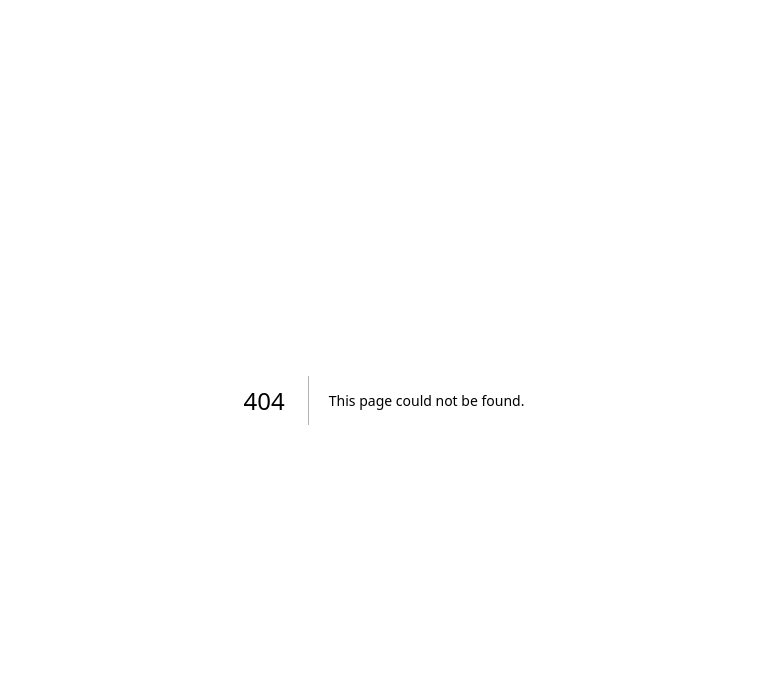
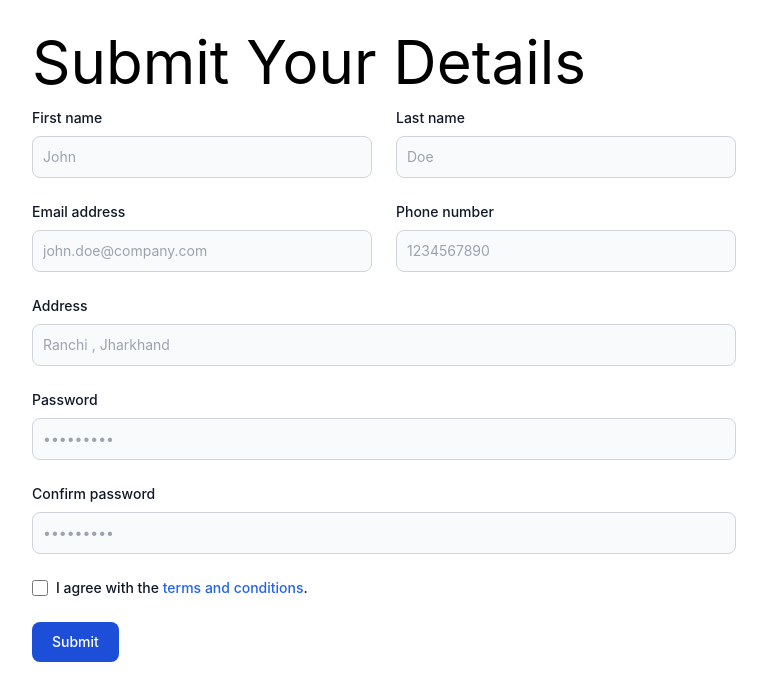
Before and after one commit to HimanshukrRana/Landing-page, a Next.js app: page /Contact in a window 1280 px wide. Before the commit this address had no page. Shown: the top 700 px of the page, without its empty margins (256-1023 px from the left). Built offline with nearby package versions, Linux system fonts and the light colour scheme.

Commit message:
7 commit

```diff
--- a/components/atom/Card1.js
+++ b/components/atom/Card1.js
@@ -5,7 +5,7 @@ export default function Card() {
   return (
     <div>
       <div className="class ">
-        <div className="max-w-sm rounded-lg border border-gray-200 bg-white p-6 shadow-md dark:border-gray-700 dark:bg-gray-800">
+        <div className="max-w-sm rounded-lg border border-gray-200 bg-white p-6 shadow-md  dark:border-gray-700 dark:bg-gray-800">
           <div className="img pb-[79px]">
             <img src="/images/Vector.png" alt="" />
           </div>
@@ -15,7 +15,7 @@ export default function Card() {
               Best Tutors
             </h5>
           </a>
-          <p className="font-mono mb-3 text-gray-500 dark:text-gray-400">
+          <p className="font-mono mb-3 text-gray-500 hover:text-yellow dark:text-gray-400">
             Bring your design vision to life in clean, semantic HTML5
           </p>
         </div>
--- a/components/atom/Card2.js
+++ b/components/atom/Card2.js
@@ -5,7 +5,7 @@ export default function Card() {
   return (
     <div>
       <div className="class ">
-        <div className="max-w-sm rounded-lg border border-gray-200 bg-yellow p-6 shadow-md dark:border-gray-700 dark:bg-gray-800">
+        <div className="max-w-sm rounded-lg border border-gray-200 bg-yellow p-6 shadow-md hover:bg-white dark:border-gray-700 dark:bg-gray-800">
           <div className="img pb-[34px]">
             <img src="/images/Frame 34.png" alt="" />
           </div>
--- a/components/atom/Card3.js
+++ b/components/atom/Card3.js
@@ -5,9 +5,9 @@ export default function Card() {
   return (
     <div>
       <div className="class ">
-        <div className="max-w-sm rounded-lg border border-gray-200 bg-white p-6 shadow-md dark:border-gray-700 dark:bg-gray-800">
-          <div className="pb-[78px]">
-            <img src="/images/Vector2.png" alt="" />
+        <div className="max-w-sm rounded-lg border border-gray-200 bg-white p-6 shadow-md  dark:border-gray-700 dark:bg-gray-800">
+          <div className="pb-[78px] ">
+            <img src="/images/Vector2.png" alt="" className="" />
           </div>
 
           <a>
@@ -15,7 +15,7 @@ export default function Card() {
               Easy Access
             </h5>
           </a>
-          <p className="font-mono mb-3 text-gray-500 dark:text-gray-400">
+          <p className="font-mono mb-3 text-gray-500  hover:text-yellow">
             Connect your marketing tools with built-in integrations
           </p>
         </div>
--- a/components/atom/Navbar.js
+++ b/components/atom/Navbar.js
@@ -27,6 +27,11 @@ export default function Navbar() {
                 Resources
               </a>
             </li>
+            <li>
+              <a href="/Contact" className="hover:text-yellow smm:hidden xl:block">
+                Contact
+              </a>
+            </li>
           </ul>
         </div>
       </div>
--- a/components/molecules/Header.js
+++ b/components/molecules/Header.js
@@ -42,7 +42,9 @@ export default function Header() {
           <div className="header-btn">
             <button className="btn-header flex gap-2 rounded-md bg-black p-5 text-white hover:border-2 hover:border-black hover:bg-white hover:text-black">
               <span>
-                <h4>Get Started</h4>
+                <h4>
+                  <a href="/Contact">Get Started</a>
+                </h4>
               </span>
               <span className="">
                 <Image src="/images/Vector-btn.png" alt="btn" width="22" height="18" />
@@ -50,7 +52,7 @@ export default function Header() {
             </button>
           </div>
         </div>
-        <div className="header-Image relative  flex  bg-black md:w-full ">
+        <div className="header-Image relative  flex  bg-black md:w-full  ">
           <Image
             src="/images/test.svg"
             alt="Frame1"
--- a/components/molecules/Navbar.js
+++ b/components/molecules/Navbar.js
@@ -13,7 +13,7 @@ export default function Navbar({ fixed }) {
               <Image
                 src="/images/Component 3.png"
                 alt="logo"
-                className="logo"
+                className="logo h-[32px] w-[32px]"
                 width="32"
                 height="32"
               />
@@ -22,7 +22,7 @@ export default function Navbar({ fixed }) {
               </span>
             </a>
             <button
-              className="block cursor-pointer rounded border border-solid   px-3 py-1 text-xl leading-none text-black outline-none focus:outline-none md:hidden"
+              className="absolute top-0 right-0 cursor-pointer rounded border border-solid   px-3 py-1 text-xl leading-none text-black outline-none focus:outline-none md:hidden"
               type="button"
               onClick={() => setNavbarOpen(!navbarOpen)}
             >
--- a/package.json
+++ b/package.json
@@ -14,10 +14,12 @@
     "@fortawesome/free-regular-svg-icons": "^6.2.1",
     "@fortawesome/free-solid-svg-icons": "^6.2.1",
     "@fortawesome/react-fontawesome": "^0.2.0",
+    "formik": "^2.2.9",
     "next": "13.0.6",
     "react": "18.2.0",
     "react-dom": "18.2.0",
-    "react-icons": "^4.7.1"
+    "react-icons": "^4.7.1",
+    "yup": "^0.32.11"
   },
   "devDependencies": {
     "@iconify/react": "^4.0.1",
--- /dev/null
+++ b/pages/Contact.js
@@ -0,0 +1,146 @@
+import React from 'react'
+
+export default function Contact() {
+  return (
+    <div className="contact p-[18rem] pt-8">
+      <h1 className="text-6xl ">Submit Your Details</h1>
+      <form className="mt-4">
+        <div className="mb-6 grid gap-6 md:grid-cols-2">
+          <div>
+            <label
+              htmlFor="first_name"
+              className="mb-2 block text-sm font-medium text-gray-900 dark:text-white"
+            >
+              First name
+            </label>
+            <input
+              type="text"
+              id="first_name"
+              className="block w-full rounded-lg border border-gray-300 bg-gray-50 p-2.5 text-sm text-gray-900 focus:border-blue-500 focus:ring-blue-500 dark:border-gray-600 dark:bg-gray-700 dark:text-white dark:placeholder-gray-400 dark:focus:border-blue-500 dark:focus:ring-blue-500"
+              placeholder="John"
+              required
+            />
+          </div>
+          <div>
+            <label
+              htmlFor="last_name"
+              className="mb-2 block text-sm font-medium text-gray-900 dark:text-white"
+            >
+              Last name
+            </label>
+            <input
+              type="text"
+              id="last_name"
+              className="block w-full rounded-lg border border-gray-300 bg-gray-50 p-2.5 text-sm text-gray-900 focus:border-blue-500 focus:ring-blue-500 dark:border-gray-600 dark:bg-gray-700 dark:text-white dark:placeholder-gray-400 dark:focus:border-blue-500 dark:focus:ring-blue-500"
+              placeholder="Doe"
+              required
+            />
+          </div>
+          <div>
+            <label
+              htmlFor="email"
+              className="mb-2 block text-sm font-medium text-gray-900 dark:text-white"
+            >
+              Email address
+            </label>
+            <input
+              type="text"
+              id="company"
+              className="block w-full rounded-lg border border-gray-300 bg-gray-50 p-2.5 text-sm text-gray-900 focus:border-blue-500 focus:ring-blue-500 dark:border-gray-600 dark:bg-gray-700 dark:text-white dark:placeholder-gray-400 dark:focus:border-blue-500 dark:focus:ring-blue-500"
+              placeholder="john.doe@company.com"
+              required
+            />
+          </div>
+          <div>
+            <label
+              htmlFor="phone"
+              className="mb-2 block text-sm font-medium text-gray-900 dark:text-white"
+            >
+              Phone number
+            </label>
+            <input
+              type="tel"
+              id="phone"
+              className="block w-full rounded-lg border border-gray-300 bg-gray-50 p-2.5 text-sm text-gray-900 focus:border-blue-500 focus:ring-blue-500 dark:border-gray-600 dark:bg-gray-700 dark:text-white dark:placeholder-gray-400 dark:focus:border-blue-500 dark:focus:ring-blue-500"
+              placeholder="1234567890"
+              pattern="[0-9]{10}"
+              required
+            />
+          </div>
+        </div>
+        <div className="mb-6">
+          <label
+            htmlFor="email"
+            className="mb-2 block text-sm font-medium text-gray-900 dark:text-white"
+          >
+            Address
+          </label>
+          <input
+            type="address"
+            id="address"
+            className="block w-full rounded-lg border border-gray-300 bg-gray-50 p-2.5 text-sm text-gray-900 focus:border-blue-500 focus:ring-blue-500 dark:border-gray-600 dark:bg-gray-700 dark:text-white dark:placeholder-gray-400 dark:focus:border-blue-500 dark:focus:ring-blue-500"
+            placeholder="Ranchi , Jharkhand"
+            required
+          />
+        </div>
+        <div className="mb-6">
+          <label
+            htmlFor="password"
+            className="mb-2 block text-sm font-medium text-gray-900 dark:text-white"
+          >
+            Password
+          </label>
+          <input
+            type="password"
+            id="password"
+            className="block w-full rounded-lg border border-gray-300 bg-gray-50 p-2.5 text-sm text-gray-900 focus:border-blue-500 focus:ring-blue-500 dark:border-gray-600 dark:bg-gray-700 dark:text-white dark:placeholder-gray-400 dark:focus:border-blue-500 dark:focus:ring-blue-500"
+            placeholder="•••••••••"
+            required
+          />
+        </div>
+        <div className="mb-6">
+          <label
+            htmlFor="confirm_password"
+            className="mb-2 block text-sm font-medium text-gray-900 dark:text-white"
+          >
+            Confirm password
+          </label>
+          <input
+            type="password"
+            id="confirm_password"
+            className="block w-full rounded-lg border border-gray-300 bg-gray-50 p-2.5 text-sm text-gray-900 focus:border-blue-500 focus:ring-blue-500 dark:border-gray-600 dark:bg-gray-700 dark:text-white dark:placeholder-gray-400 dark:focus:border-blue-500 dark:focus:ring-blue-500"
+            placeholder="•••••••••"
+            required
+          />
+        </div>
+        <div className="mb-6 flex items-start">
+          <div className="flex h-5 items-center">
+            <input
+              id="remember"
+              type="checkbox"
+              value=""
+              className="focus:ring-3 h-4 w-4 rounded border border-gray-300 bg-gray-50 focus:ring-blue-300 dark:border-gray-600 dark:bg-gray-700 dark:ring-offset-gray-800 dark:focus:ring-blue-600"
+              required
+            />
+          </div>
+          <label
+            htmlFor="remember"
+            className="ml-2 text-sm font-medium text-gray-900 dark:text-gray-300"
+          >
+            I agree with the{' '}
+            <a href="#" className="text-blue-600 hover:underline dark:text-blue-500">
+              terms and conditions
+            </a>
+            .
+          </label>
+        </div>
+        <button
+          type="submit"
+          className="w-full rounded-lg bg-blue-700 px-5 py-2.5 text-center text-sm font-medium text-white hover:bg-blue-800 focus:outline-none focus:ring-4 focus:ring-blue-300 dark:bg-blue-600 dark:hover:bg-blue-700 dark:focus:ring-blue-800 sm:w-auto"
+        >
+          Submit
+        </button>
+      </form>
+    </div>
+  )
+}
```
Also changed, not shown: 1 other file (tests, documents, lock files or other folders).
